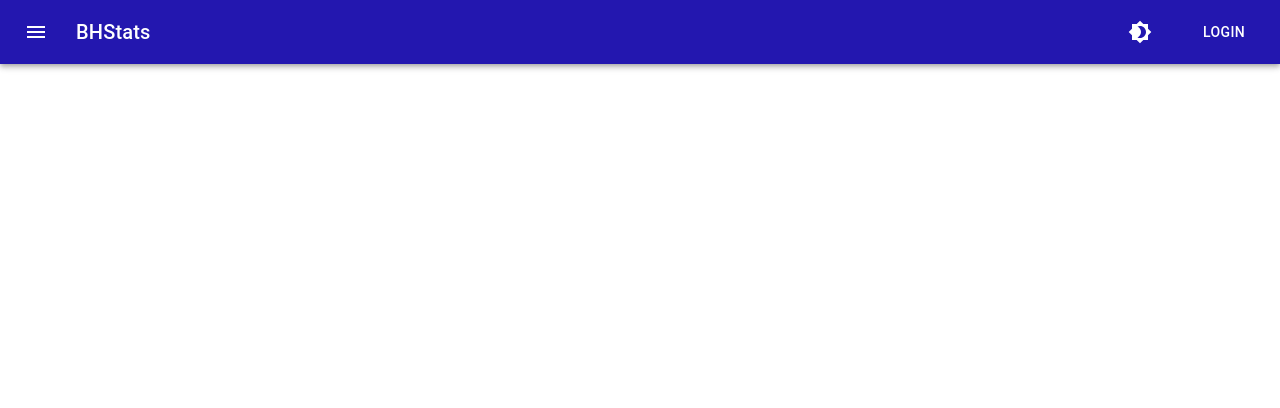
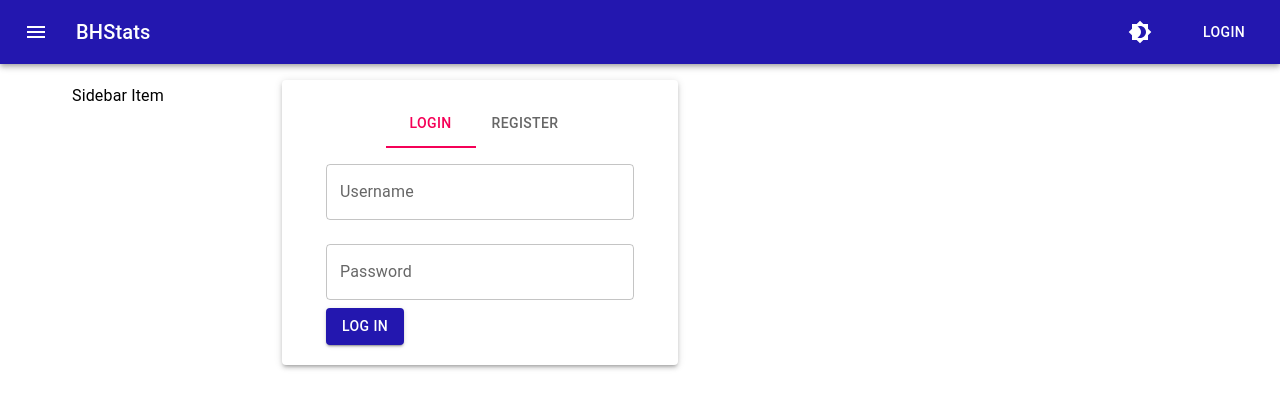
Before and after one commit to kukkich/BrawlhallaStat, a React (Create React App) app in the folder brawlhalla-stat-web-client/: page / in a window 1280 px wide. Shown: the top 408 px of the page. Built offline with nearby package versions, Linux system fonts and the light colour scheme.

Commit message:
Сделал макеты фрорм регистрации в логина

```diff
--- a/brawlhalla-stat-web-client/src/App.tsx
+++ b/brawlhalla-stat-web-client/src/App.tsx
@@ -1,9 +1,11 @@
 import React from 'react';
-import TopBar from "./App/Components/TopBar";
 import {getTheme} from "./modules/theme";
 import {ThemeProvider} from "@mui/material/styles";
 import {useSelector} from "react-redux";
 import {RootState} from "./store/rootReducer";
+import {Grid} from "@mui/material";
+import Layout from "./App/Components/Layout";
+import { AuthTabs } from './modules/authentication';
 
 interface AppProps {
 }
@@ -14,8 +16,15 @@ const App : React.FC<AppProps> = () => {
 
     return (
         <ThemeProvider theme={theme}>
-            {/*<DefaultPage/>*/}
-            <TopBar/>
+            <Layout>
+                <Grid item xs={12} md={6}>
+                    <AuthTabs/>
+                </Grid>
+                {/*<Grid item xs={12} md={6}>*/}
+                {/*    /!* Your content here *!/*/}
+                {/*    /!* This grid item will take 6 columns on medium screens and full width on small screens *!/*/}
+                {/*</Grid>*/}
+            </Layout>
         </ThemeProvider>
     );
 }
--- a/brawlhalla-stat-web-client/src/App/Components/Layout.tsx
+++ b/brawlhalla-stat-web-client/src/App/Components/Layout.tsx
@@ -1,5 +1,5 @@
 import React from 'react';
-import { Grid, List, ListItem, ListItemIcon, ListItemText} from '@mui/material';
+import {Grid, List, ListItemButton, ListItemIcon, ListItemText} from '@mui/material';
 import TopBar from "./TopBar";
 
 interface LayoutProps {
@@ -9,19 +9,15 @@ interface LayoutProps {
 const Layout: React.FC<LayoutProps> = ({ children }) => {
     return (
         <Grid container>
-            {/* AppBar (Top Panel) */}
             <TopBar/>
 
             {/* Sidebar */}
             <Grid item xs={2}>
                 <List>
-                    {/* Add your sidebar items here */}
-                    <ListItem button>
-                        <ListItemIcon>
-                            {/* Add icon */}
-                        </ListItemIcon>
+                    <ListItemButton>
+                        <ListItemIcon/>
                         <ListItemText primary="Sidebar Item" />
-                    </ListItem>
+                    </ListItemButton>
                 </List>
             </Grid>
 
--- /dev/null
+++ b/brawlhalla-stat-web-client/src/modules/authentication/components/AuthTabs.tsx
@@ -0,0 +1,39 @@
+import React, { useState } from 'react';
+import { Container, Paper, Tab, Tabs } from '@mui/material';
+import LoginForm from './LoginForm';
+import RegistrationForm from './RegistrationForm';
+import {lightTheme} from "../../theme";
+import {ThemeProvider} from "@mui/material/styles";
+
+const AuthTabs: React.FC = () => {
+    const [selectedTab, setSelectedTab] = useState(0);
+
+    const handleTabChange = (event: React.SyntheticEvent, newValue: number) => {
+        setSelectedTab(newValue);
+    };
+
+    const handleSubmit = () => {
+        // Обработка отправки формы (вы можете добавить свою логику здесь)
+    };
+
+    return (
+        <Container component="main" maxWidth="xs">
+            <Paper elevation={3} style={{ padding: '20px' }}>
+                <Tabs
+                    value={selectedTab}
+                    onChange={handleTabChange}
+                    centered
+                    textColor="secondary"
+                    indicatorColor="secondary"
+                >
+                    <Tab color="secondary" label="Login" />
+                    <Tab label="Register" />
+                </Tabs>
+                {selectedTab === 0 && <LoginForm onSubmit={handleSubmit} />}
+                {selectedTab === 1 && <RegistrationForm onSubmit={handleSubmit} />}
+            </Paper>
+        </Container>
+    );
+};
+
+export default AuthTabs;
--- /dev/null
+++ b/brawlhalla-stat-web-client/src/modules/authentication/components/LoginForm.tsx
@@ -0,0 +1,22 @@
+import React from 'react';
+import { TextField, Button, Container } from '@mui/material';
+
+interface LoginFormProps {
+    onSubmit: () => void; // Передайте функцию для обработки отправки формы
+}
+
+const LoginForm: React.FC<LoginFormProps> = ({ onSubmit }) => {
+    return (
+        <Container>
+            <form onSubmit={onSubmit}>
+                <TextField label="Username" fullWidth margin="normal" />
+                <TextField label="Password" type="password" fullWidth margin="normal" />
+                <Button type="submit" variant="contained" color="primary">
+                    Log In
+                </Button>
+            </form>
+        </Container>
+    );
+};
+
+export default LoginForm;
--- /dev/null
+++ b/brawlhalla-stat-web-client/src/modules/authentication/components/RegistrationForm.tsx
@@ -0,0 +1,23 @@
+import React from 'react';
+import { TextField, Button, Container } from '@mui/material';
+
+interface RegistrationFormProps {
+    onSubmit: () => void; // Передайте функцию для обработки отправки формы
+}
+
+const RegistrationForm: React.FC<RegistrationFormProps> = ({ onSubmit }) => {
+    return (
+        <Container>
+            <form onSubmit={onSubmit}>
+                <TextField label="Username" fullWidth margin="normal" />
+                <TextField label="Email" type="email" fullWidth margin="normal" />
+                <TextField label="Password" type="password" fullWidth margin="normal" />
+                <Button type="submit" variant="contained" color="primary">
+                    Register
+                </Button>
+            </form>
+        </Container>
+    );
+};
+
+export default RegistrationForm;
--- /dev/null
+++ b/brawlhalla-stat-web-client/src/modules/authentication/index.ts
@@ -0,0 +1,5 @@
+import AuthTabs from "./components/AuthTabs";
+import LoginForm from "./components/LoginForm";
+import RegistrationForm from "./components/RegistrationForm";
+
+export {AuthTabs, RegistrationForm, LoginForm};
```
Also changed, not shown: brawlhalla-stat-web-client/src/App/Components/TopBar.tsx (+1 -14 lines).
